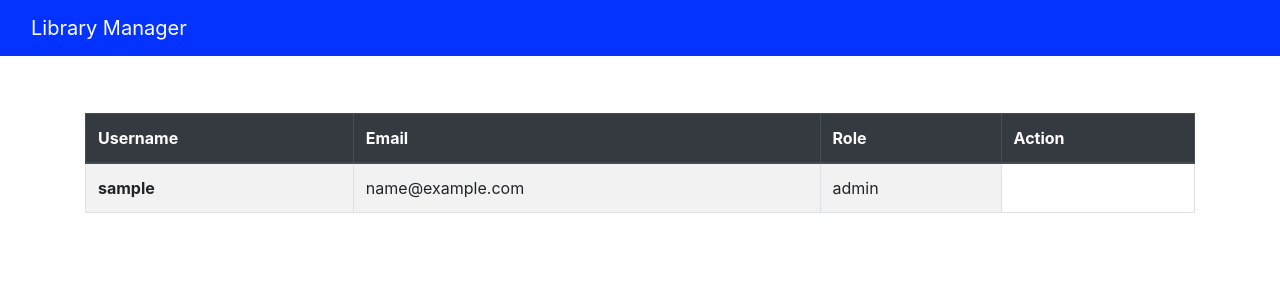
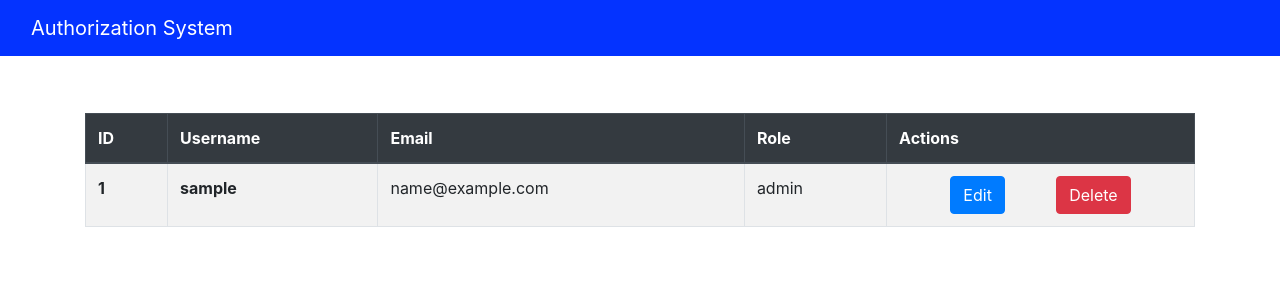
Before and after one commit to MatheusDev20/Flask-Library-Manager, a Flask app: template app/modules/users/templates/users_list.html in a window 1280 px wide. Shown: the top 300 px of the page. Run offline with Flask 2, Linux system fonts and the light colour scheme; the template is opened without the code that fills it: most values are stand-ins (such as "Sample title", 1, 10 or a date in 2020).

Commit message:
feat: adding delete funcionallity

```diff
--- a/app/modules/users/routes/__init__.py
+++ b/app/modules/users/routes/__init__.py
@@ -3,3 +3,4 @@ from .register_user import *
 from .login_user import *
 from .recovery_password import *
 from .users_list_view import *
+from .delete_user import *
--- a/app/modules/users/templates/users_list.html
+++ b/app/modules/users/templates/users_list.html
@@ -1,23 +1,58 @@
 {% extends 'layout.html' %}
 
 {% block content %}
+
+
   <div class="container">
+    <div class="modal fade" id="exampleModal" tabindex="-1" aria-labelledby="exampleModalLabel" aria-hidden="true">
+      <div class="modal-dialog">
+        <div class="modal-content">
+          <div class="modal-header">
+            <h5 class="modal-title" id="exampleModalLabel">Confirmação</h5>
+            <button type="button" class="btn-close" data-bs-dismiss="modal" aria-label="Close"></button>
+          </div>
+          <div class="modal-body">
+            <span>Tem certeza que deseja excluir o usuário?</span>
+          </div>
+          <div class="modal-footer">
+            <button type="button" class="btn btn-secondary" data-bs-dismiss="modal">Não</button>
+            <button type="button" class="btn btn-primary">Sim</button>
+          </div>
+        </div>
+      </div>
+    </div>
     <table class="table table-striped table-bordered">
       <thead class="thead-dark">
         <tr>
+          <th scope="col">ID</th>
           <th scope="col">Username</th>
           <th scope="col">Email</th>
           <th scope="col">Role</th>
-          <th scrope="col">Action</th>
+          <th scrope="col">Actions</th>
         </tr>
       </thead>
       <tbody>
         {% for user in users %}
-        <tr>
-          <th scope="row">{{user.username}}</th>
-          <td>{{user.email}}</td>
-          <td>{{user.role}}</td>
-        </tr>
+            <tr>
+              <th scope="row">{{user['id']}}</th>
+              <th >{{user['username']}}</th>
+              <td>{{user['email']}}</td>
+              <td>{{user['role']}}</td>
+              <td>
+                <div class="action-buttons">
+
+                  <button type="button" class="btn btn-primary edit-button" data-bs-toggle="modal" data-bs-target="#exampleModal">
+                    Edit
+                  </button>
+                  <a href="{{url_for('users_bp.delete_user', user_id=user['id'])}}">
+                    <button class="btn btn-danger">
+                      Delete
+                    </button>
+                  </a>
+
+                </div>
+              </td>
+            </tr>
         {% endfor %}
       </tbody>
     </table>
--- a/app/static/css/main.css
+++ b/app/static/css/main.css
@@ -80,3 +80,11 @@ body {
   height: 100%;
   width: 100%;
 }
+.action-buttons {
+  display: flex;
+  justify-content: space-evenly;
+}
+
+.edit-button {
+  color: #fff;
+}
--- a/app/templates/layout.html
+++ b/app/templates/layout.html
@@ -9,15 +9,16 @@
     integrity="sha384-zCbKRCUGaJDkqS1kPbPd7TveP5iyJE0EjAuZQTgFLD2ylzuqKfdKlfG/eSrtxUkn" crossorigin="anonymous">
   <link rel="stylesheet" href="{{url_for('static', filename='/css/main.css')}}" />
   {% if title %}
-  <title>Library Manager - {{title}}</title>
+  <title>Authorization System - {{title}}</title>
   {% endif %}
 </head>
 
 <body>
+
   <nav class="navbar navbar-dark navbar-expand" style="background-color: #0433ff;">
     <div class="d-flex justify-content-end">
       <a class="navbar-brand" href="{{url_for('users_bp.register_user')}}">
-        <span style="margin-left: 15px;">Library Manager</span>
+        <span style="margin-left: 15px;">Authorization System</span>
       </a>
       <div class="collapse navbar-collapse">
         <div class="navbar-nav ">
```
Also changed, not shown: app/db/repositories/BaseOperations.py (+29 -2 lines), app/modules/users/routes/delete_user.py (added, +21 -0 lines), app/modules/users/routes/users_list_view.py (+13 -4 lines).
